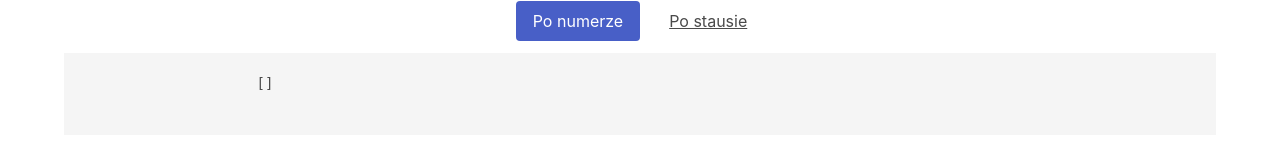
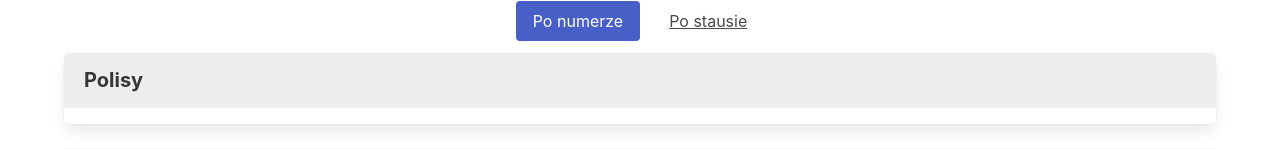
Before and after one commit to Horfeusz/polisa-jpa, a web app: page /polisa.html in a window 1280 px wide. Shown: the part 239-388 px from the top of the page. Run offline with its HTML, style and script files only (its server is not run), Linux system fonts and the light colour scheme; data that the repository does not hold is empty; some libraries are stand-ins or nearby versions.

Commit message:
Table with header ;)

```diff
--- a/src/main/webapp/polisa.html
+++ b/src/main/webapp/polisa.html
@@ -5,8 +5,10 @@
 <meta name="viewport" content="width=, initial-scale=1.0">
 <meta http-equiv="X-UA-Compatible" content="ie=edge">
 <title>Document</title>
-    <script src="https://ajax.googleapis.com/ajax/libs/angularjs/1.6.7/angular.min.js"></script>
-    <link rel="stylesheet" href="https://cdnjs.cloudflare.com/ajax/libs/bulma/0.6.2/css/bulma.min.css">
+<script
+	src="https://ajax.googleapis.com/ajax/libs/angularjs/1.6.7/angular.min.js"></script>
+<link rel="stylesheet"
+	href="https://cdnjs.cloudflare.com/ajax/libs/bulma/0.6.2/css/bulma.min.css">
 <script src="polisaSearch.js"></script>
 </head>
 <body ng-app="appPolisaSearch">
@@ -16,14 +18,14 @@
 			<div class="field is-small">
 				<label class="label">Numer polisy</label>
 				<div class="control">
-                                <input class="input" type="search" placeholder="Numer polisy" ng-model="model.numerPolisy">
+					<input class="input" type="search" placeholder="Numer polisy"
+						ng-model="model.numerPolisy">
 				</div>
 			</div>
 			<div class="field is-small">
 				<label class="label">Staus</label>
 				<div class="select is-fullwidth">
-                                    <select name="status"
-                                            ng-model="model.statusPolisy"
+					<select name="status" ng-model="model.statusPolisy"
 						ng-options="option as option for option in statusy">
 					</select>
 				</div>
@@ -32,14 +34,28 @@
 
 		<div class="field is-grouped is-grouped-centered">
 			<div class="control">
-                          <button class="button is-link" ng-click="wyszukajPoNumerze()">Po numerze</button>
+				<button class="button is-link" ng-click="wyszukajPoNumerze()">Po
+					numerze</button>
 			</div>
 			<div class="control">
-                          <button class="button is-text" ng-click="wyszukajPoStatusie()">Po stausie</button>
+				<button class="button is-text" ng-click="wyszukajPoStatusie()">Po
+					stausie</button>
 			</div>
 		</div>
 
-                <table ng-if="polisy.length > 0" class="table">
+		<nav class="panel">
+			<p class="panel-heading">Polisy</p>
+			<div class="panel-block">
+				<table ng-if="polisy.length > 0"
+					class="table is-striped is-hoverable is-fullwidth">
+					<thead>
+						<tr>
+							<th>numerPolisy</th>
+							<th>dataPodpisania</th>
+							<th>statusPolisy</th>
+							<th>ubezpieczajacy</th>
+						</tr>
+					</thead>
 					<tbody>
 						<tr ng-repeat="polisa in polisy">
 							<td>{{polisa.numerPolisy}}</td>
@@ -49,6 +65,8 @@
 						</tr>
 					</tbody>
 				</table>
+			</div>
+		</nav>
 
 		<pre>
                     {{polisy | json}}
```
Lines whose indentation alone changed are shown as unchanged.
